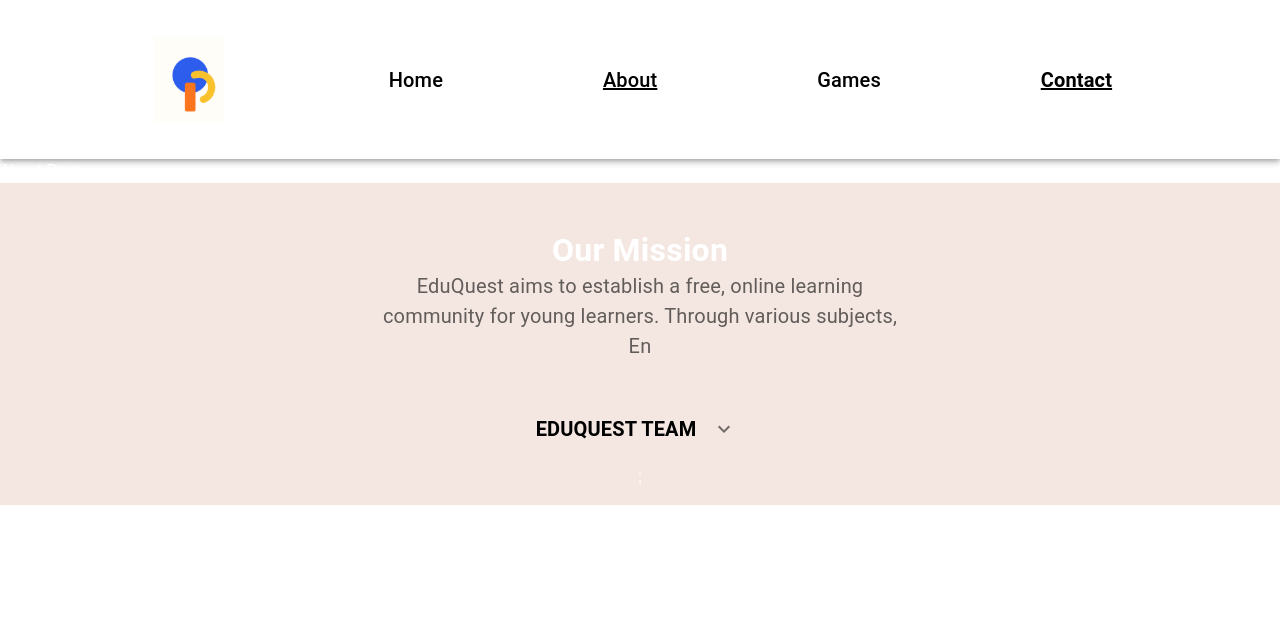
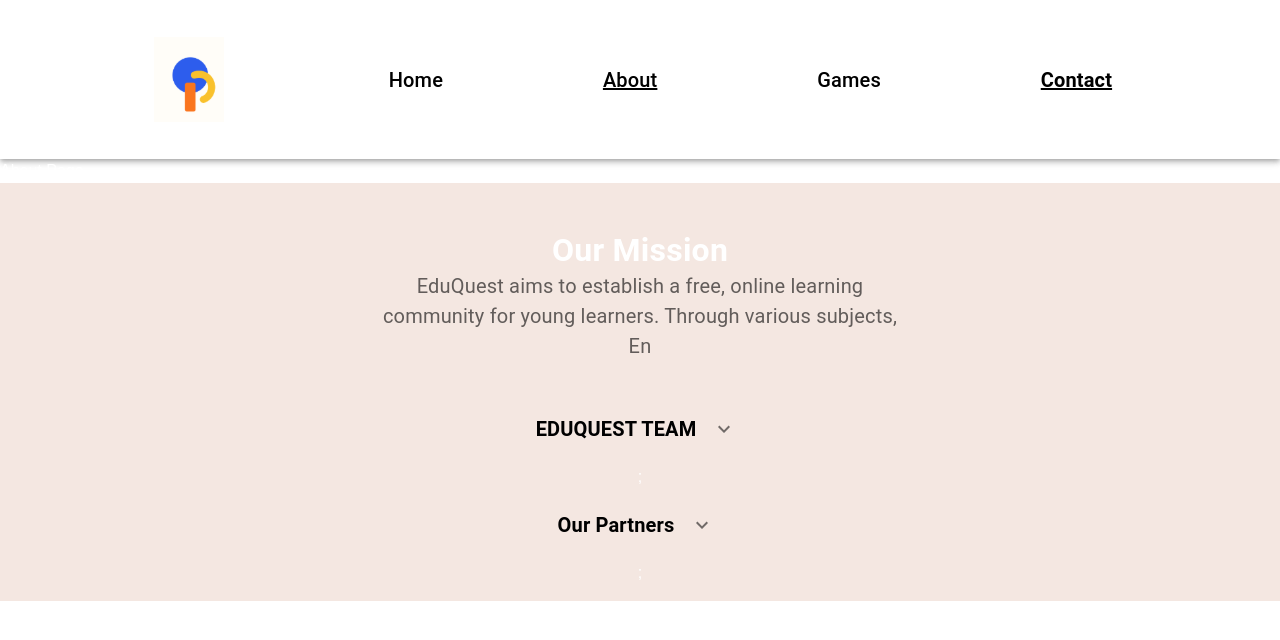
Before and after one commit to PayamErfan/eduquest, a Next.js app in the folder website/contact/eduquest-website/: page /about in a window 1280 px wide. Shown: the top 640 px of the page. Built offline with nearby package versions, Linux system fonts and the light colour scheme.

Commit message:
Added functionality so that when the logos are clicked they actually go to the respective company wesbites. Also added the Our Partners section

```diff
--- a/website/contact/eduquest-website/src/app/about/page.tsx
+++ b/website/contact/eduquest-website/src/app/about/page.tsx
@@ -1,9 +1,11 @@
 import Navbar from '@/components/Navbar';
 import { Box, Typography, Avatar, Grid2 } from '@mui/material';
+
 
 //import TeamMember from '@/components/TeamMember';
 import TeamBanner from '@/components/TeamBanner';
 import MissionStatement from '@/components/MissionStatement';
+import OurPartnersBanner from '@/components/OurPartnersBanner';
 
 const teamMembers = [
     { name: 'Payamullah Erfan', image: '/pictures/Payam.jpg', title: "Project Manager"},
@@ -26,6 +28,11 @@ const teamMembers = [
 
 ];
 
+const partners = [
+    { name: "LMNT", logo: '/images/LMNT_Logo.png', link: 'https://www.lmnt.com/'},
+    { name: "Open Project", logo: "/images/OpenProject.png", link: 'https://openprojectberkeley.com/about/'},
+]
+
 const About = () => {
   return (
     <div>
@@ -43,6 +50,7 @@ const About = () => {
         <MissionStatement></MissionStatement>
         {/* Add content for the Games page */}
         <TeamBanner teamMembers={teamMembers}/>;
+        <OurPartnersBanner partners={partners}/>;
       </Box>
 
     </div>
--- a/website/contact/eduquest-website/src/components/Navbar.tsx
+++ b/website/contact/eduquest-website/src/components/Navbar.tsx
@@ -16,6 +16,7 @@ const Navbar = () => {
         sx = {{
           justifyContent: 'space-evenly'
         }}>
+        <Link href="https://openprojectberkeley.com/about/" passHref target="_blank">
           <IconButton
             size="small"
             edge="start"
@@ -52,6 +53,7 @@ const Navbar = () => {
               </defs>
             </svg>
            </IconButton>
+          </Link>
 
           <Link href="/home" passHref>
             <Typography
--- /dev/null
+++ b/website/contact/eduquest-website/src/components/OurPartnersBanner.tsx
@@ -0,0 +1,83 @@
+"use client";
+import React, { useState } from 'react';
+import { Box, Typography, IconButton, Collapse, Grid2 } from '@mui/material';
+import ExpandMoreIcon from '@mui/icons-material/ExpandMore';
+import Link from 'next/link';
+
+
+interface Partner{
+    name: string;
+    logo: string;
+    link: string;
+}
+
+interface PartnersProps{
+    partners: Partner[];
+}
+
+const OurPartnersBanner: React.FC<PartnersProps> = ({ partners }) => {
+    const [showPartners, setShowPartners] = useState(false);
+
+    const handleToggle = () => {
+        setShowPartners((prev) => !prev);
+    };
+
+    return(
+    <Box sx={{ textAlign: 'center', backgroundColor: '#f4e7e1', padding: 2}}>
+            <Box
+               onClick={handleToggle}
+               sx={{
+                display: 'flex',
+                alignItems: 'center',
+                justifyContent: 'center',
+                cursor: 'pointer',
+                fontWeight: 'bold',
+                fontSize: '24px',
+                color: 'black',
+              }}
+            >
+                <Typography variant="h6" fontWeight="bold" sx={{ marginRight: 1 }}>Our Partners</Typography>
+                <IconButton
+                sx={{
+                    transition: 'transform 0.3s',
+                    transform: showPartners ? 'rotate(180deg)' : 'rotate(0deg)',
+                }}
+                >
+                <ExpandMoreIcon />
+                </IconButton>
+
+            </Box>
+
+        <Collapse in={showPartners}>
+
+            <Box
+                sx={{
+                    display: 'flex',
+                    justifyContent: 'center',
+                    alignItems: 'center',
+                    gap: 4, // Space between logos
+                    paddingTop: 4,
+                    paddingBottom: 4,
+                  }}
+                >
+                {partners.map((partner, index, link) => (
+                    <Link href={partner.link} passHref target="_blank">
+                        <Box key={index} sx={{ textAlign: 'center' }}>
+                            <img
+                                src={partner.logo}
+                                alt={partner.name}
+                                style={{ width: 'auto', height: 'auto' }}
+                            />
+                            <Typography variant="body2" color="textPrimary" mt={1}>
+                                {partner.name}
+                            </Typography>
+                        </Box>
+                      </Link>
+                    ))}
+                </Box>
+        </Collapse>
+    </Box>
+    );
+};
+
+export default OurPartnersBanner;
```
Also changed, not shown: website/contact/eduquest-website/public/images/LMNT_Logo.png (added), website/contact/eduquest-website/public/images/OpenProject.png (added). Lines whose indentation alone changed are shown as unchanged.
